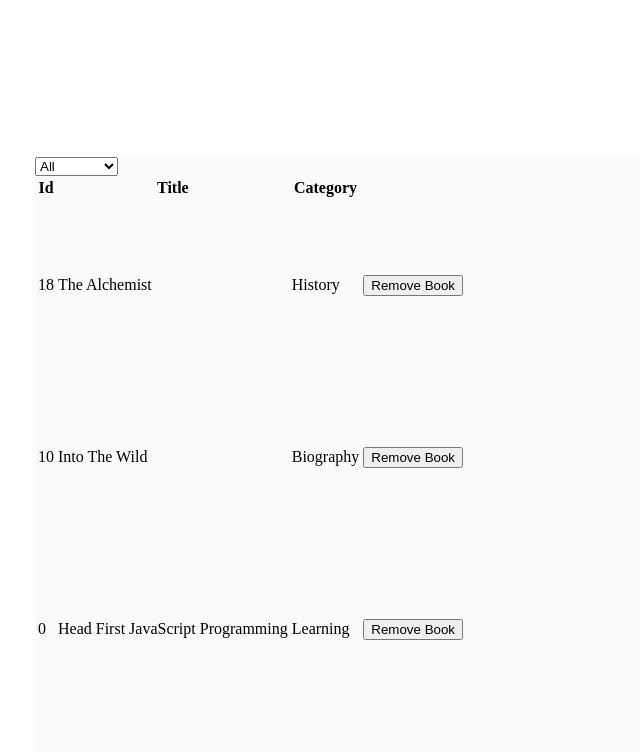
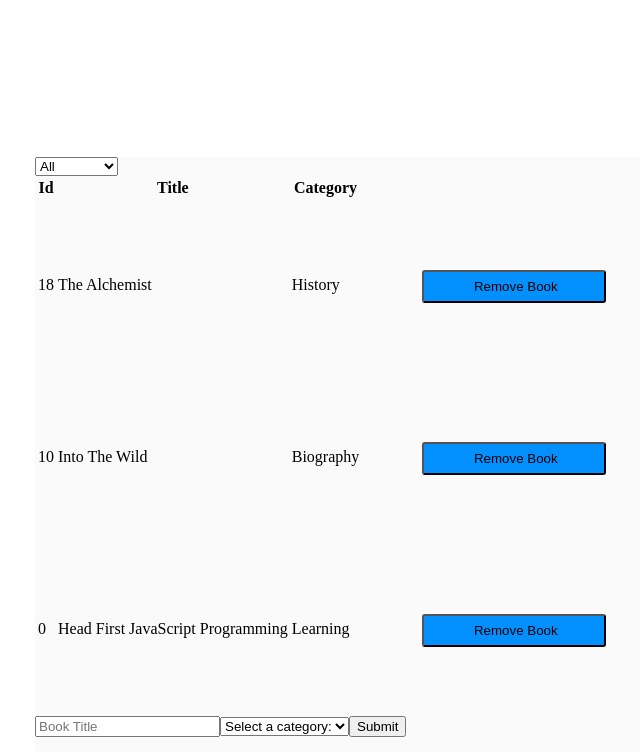
Before and after one commit to taiwo2/Book-store, a React (Create React App) app: page / in a window 1280 px wide. Shown: the top 752 px of the page, without its empty margins (73-713 px from the left). Built offline with nearby package versions, Linux system fonts and the light colour scheme.

Commit message:
Add book style

```diff
--- a/src/components/Book.js
+++ b/src/components/Book.js
@@ -1,5 +1,6 @@
 /* eslint-disable react/prop-types */
 import PropTypes from 'prop-types';
+import '../styles/index.css';
 
 const Book = ({
   bookId, title, category, handleClick,
@@ -11,6 +12,7 @@ const Book = ({
     <td>
       <button
         type="button"
+        className="Rectangle-2"
         onClick={() => {
           handleClick({ bookId, title, category });
         }}
--- a/src/containers/BooksForm.js
+++ b/src/containers/BooksForm.js
@@ -48,7 +48,7 @@ class BooksForm extends React.Component {
     ];
     const { title, category } = this.state;
     return (
-      <form className="Lesson-Panel">
+      <form>
         <input
           type="text"
           id="book-title"
--- a/src/styles/index.css
+++ b/src/styles/index.css
@@ -24,3 +24,12 @@ body {
   border: solid 1px #e8e8e8;
   background-color: var(--white);
 }
+
+.Rectangle-2 {
+  width: 184px;
+  height: 33px;
+  margin: 12px 0 9px 59px;
+  padding: 7px 19px 8px 22px;
+  border-radius: 3px;
+  background-color: #0290ff;
+}
```
